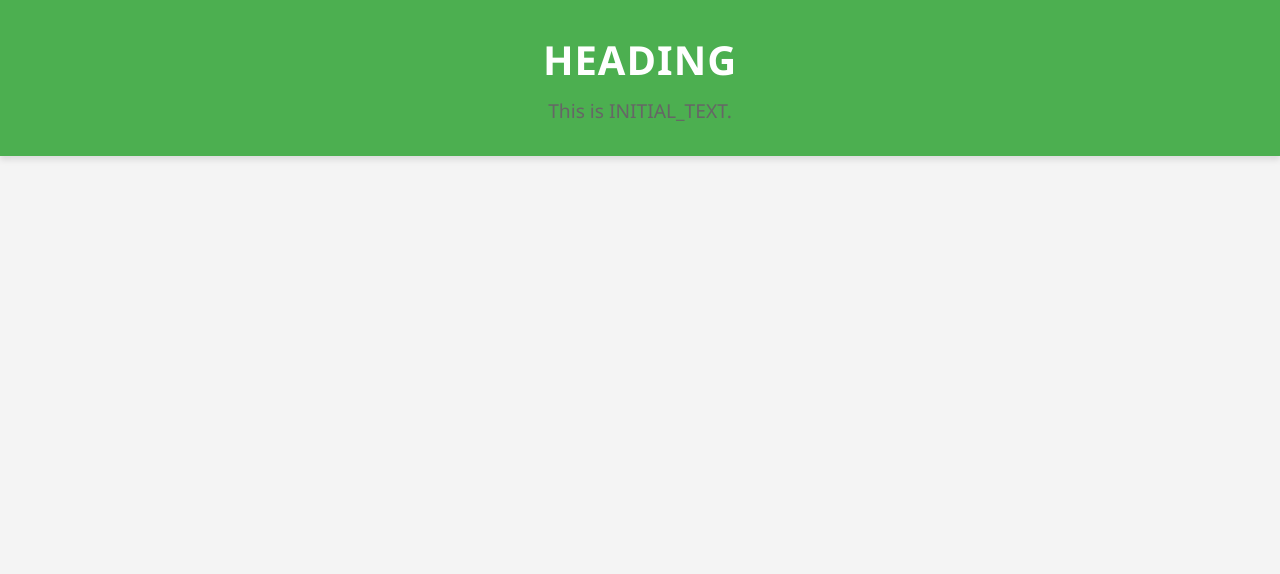
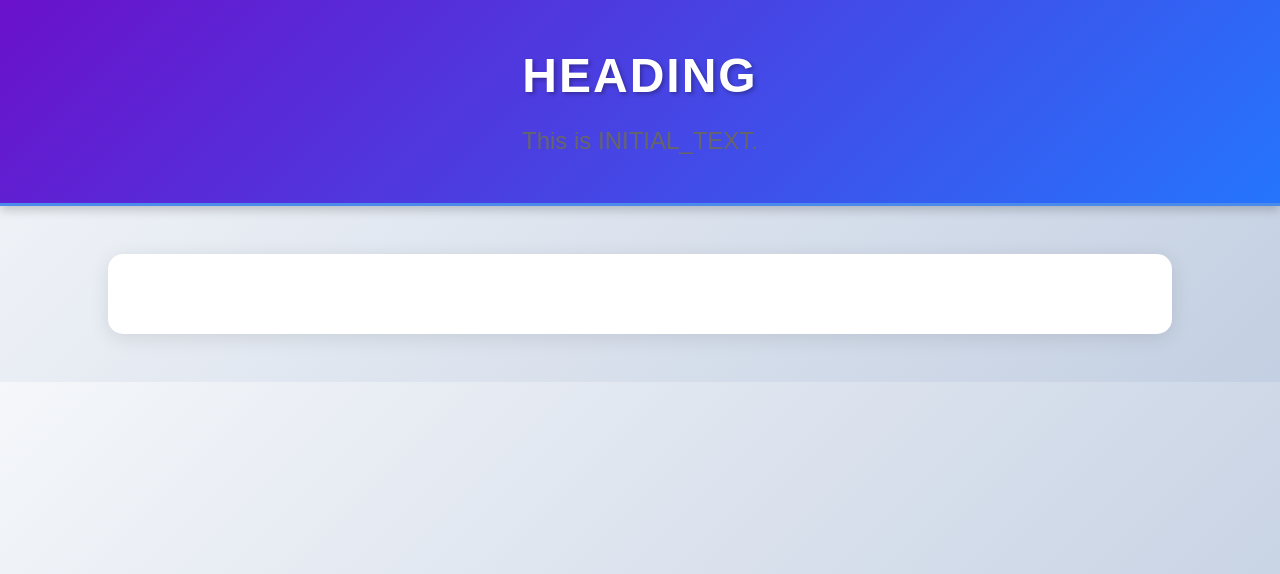
Before and after one commit to lukas-pastva/web-github-repos, a Flask app: page / in a window 1280 px wide. Shown: the top 574 px of the page. Run offline with Flask 3, Linux system fonts and the light colour scheme; data that the repository does not hold is empty.

Commit message:
feat: css

```diff
--- a/static/styles.css
+++ b/static/styles.css
@@ -1,34 +1,39 @@
 body {
-    font-family: 'Segoe UI', Tahoma, Geneva, Verdana, sans-serif;
+    font-family: 'Montserrat', sans-serif;
     margin: 0;
     padding: 0;
-    background-color: #f4f4f4;
+    background: linear-gradient(135deg, #f5f7fa, #c3cfe2);
     color: #333;
 }
 
 header {
-    background-color: #4CAF50;
+    background: linear-gradient(135deg, #6a11cb, #2575fc);
     color: white;
-    padding: 2em;
+    padding: 3em 1em;
     text-align: center;
-    box-shadow: 0 4px 6px rgba(0, 0, 0, 0.1);
+    box-shadow: 0 4px 10px rgba(0, 0, 0, 0.2);
+    border-bottom: 3px solid #4b8bec;
 }
 
 header h1 {
     margin: 0;
-    font-size: 2.5em;
-    letter-spacing: 1px;
+    font-size: 3em;
+    letter-spacing: 2px;
+    text-shadow: 2px 2px 4px rgba(0, 0, 0, 0.3);
 }
 
 header p {
-    margin: 0.5em 0 0;
-    font-size: 1.2em;
+    margin: 1em 0 0;
+    font-size: 1.5em;
 }
 
 main {
     padding: 2em;
-    max-width: 900px;
-    margin: 2em auto;
+    max-width: 1000px;
+    margin: 3em auto;
+    background: white;
+    border-radius: 15px;
+    box-shadow: 0 4px 20px rgba(0, 0, 0, 0.1);
 }
 
 ul {
@@ -37,50 +42,65 @@ ul {
 }
 
 li {
-    background: white;
+    background: #ffffff;
     margin: 1em 0;
-    padding: 1.5em;
-    border-radius: 8px;
-    box-shadow: 0 4px 8px rgba(0, 0, 0, 0.1);
-    transition: transform 0.2s ease-in-out;
+    padding: 2em;
+    border-radius: 12px;
+    box-shadow: 0 6px 15px rgba(0, 0, 0, 0.1);
+    transition: transform 0.3s ease, box-shadow 0.3s ease;
 }
 
 li:hover {
-    transform: translateY(-5px);
+    transform: translateY(-10px);
+    box-shadow: 0 10px 25px rgba(0, 0, 0, 0.2);
 }
 
 h2 {
     margin: 0;
-    font-size: 1.8em;
+    font-size: 2em;
+    color: #333;
 }
 
 p {
     margin: 0.5em 0 0;
-    font-size: 1em;
+    font-size: 1.2em;
     color: #666;
 }
 
 a {
-    color: #4CAF50;
+    color: #6a11cb;
     text-decoration: none;
-    transition: color 0.2s ease-in-out;
+    border-bottom: 2px solid transparent;
+    transition: color 0.3s ease, border-bottom-color 0.3s ease;
 }
 
 a:hover {
-    color: #388E3C;
-    text-decoration: underline;
+    color: #2575fc;
+    border-bottom-color: #2575fc;
 }
 
 @media (max-width: 600px) {
     header {
-        padding: 1em;
+        padding: 2em 1em;
     }
 
     header h1 {
-        font-size: 1.8em;
+        font-size: 2.2em;
     }
 
     main {
-        padding: 1em;
+        padding: 1.5em;
+    }
+
+    li {
+        padding: 1.5em;
+    }
+
+    h2 {
+        font-size: 1.5em;
+    }
+
+    p {
+        font-size: 1em;
     }
 }
```
